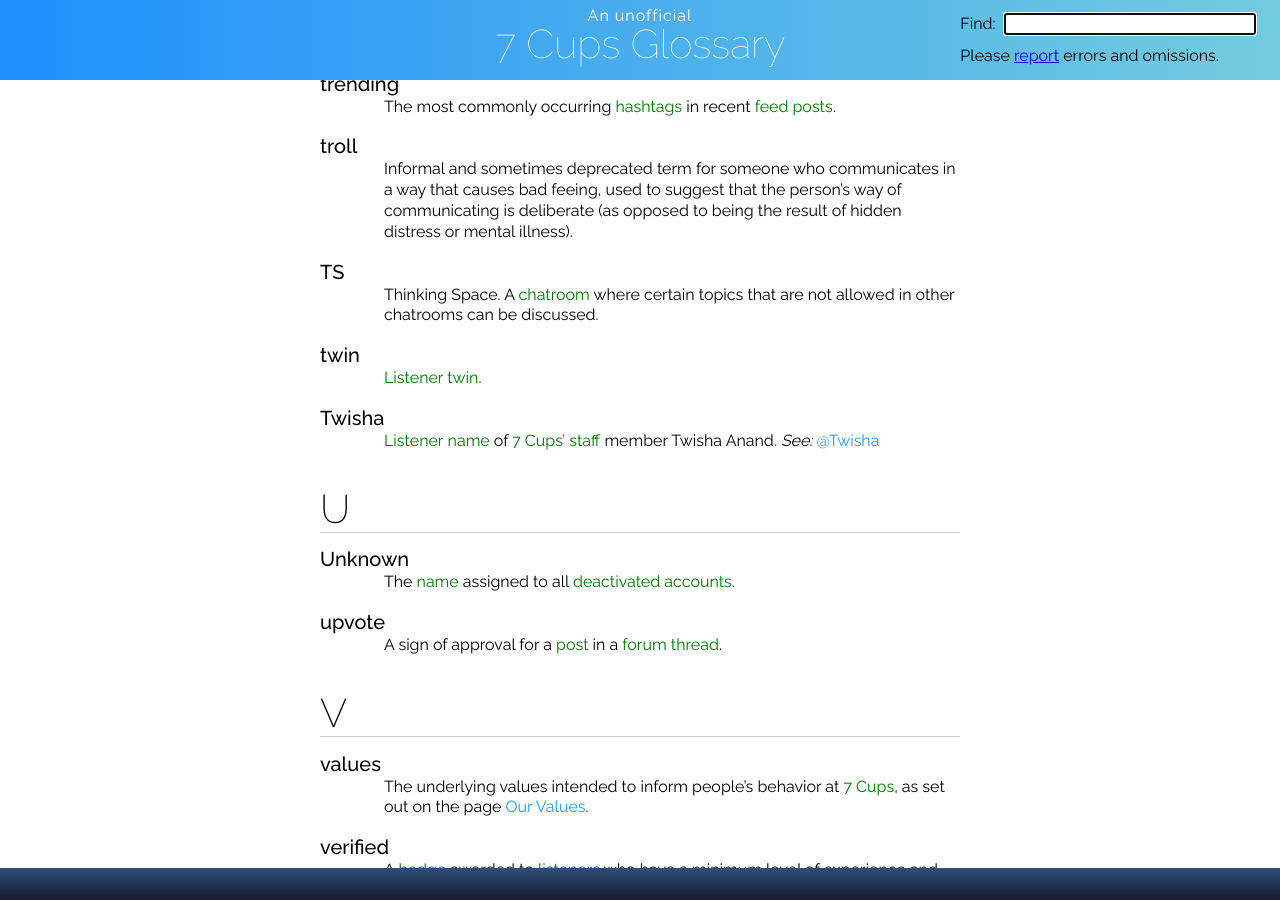
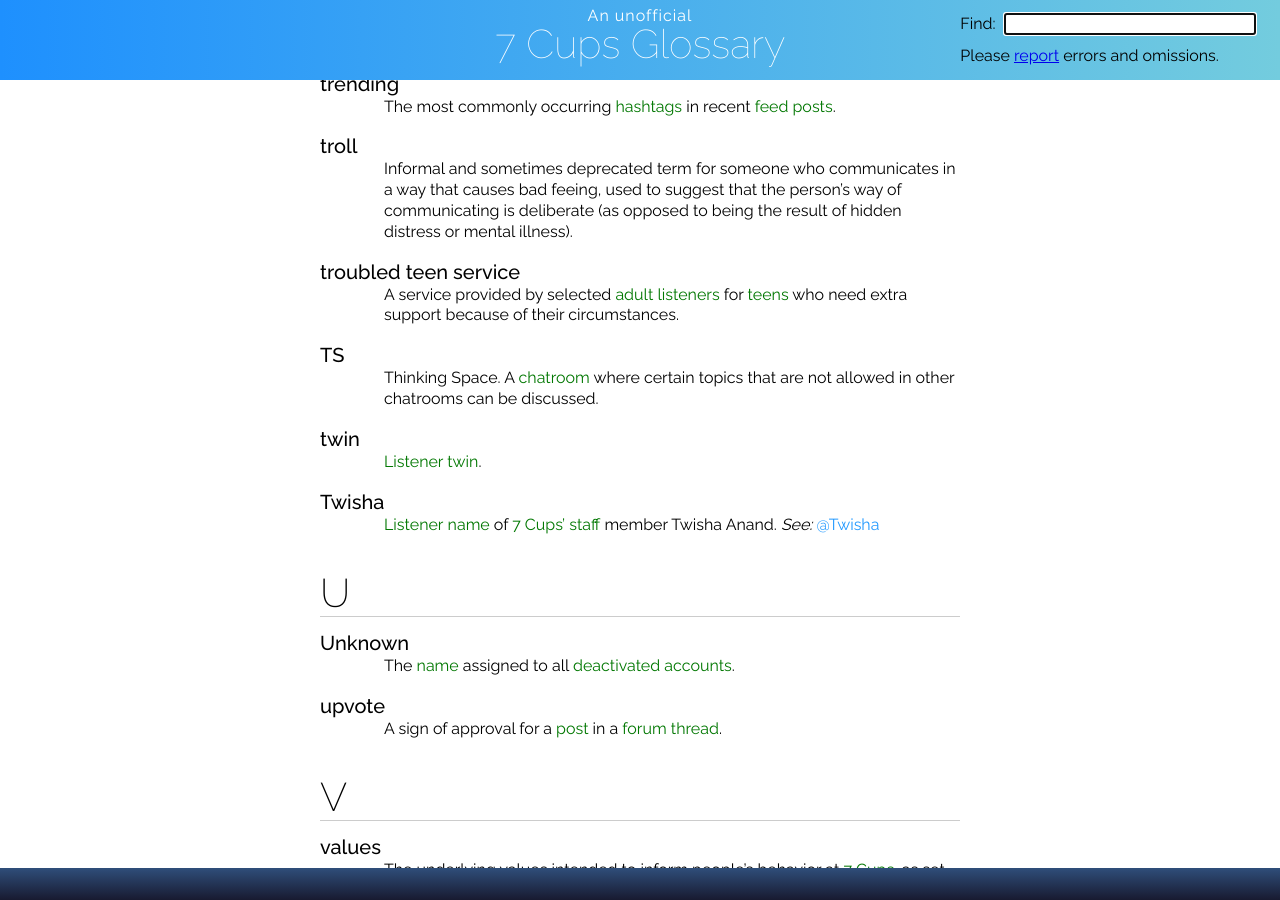
Before and after one commit to RarelyCharlie/rarelycharlie.github.io, a Jekyll site: the page built from glossary.md, in a window 1280 px wide and 900 px high, scrolled down 19207 px. Built offline with Jekyll 4.4.1, drawn with Linux system fonts in a browser that asks for light colours.

Commit message:
add troubled teen service

```diff
--- a/glossary.md
+++ b/glossary.md
@@ -710,6 +710,9 @@ The most commonly occurring ~~hashtags/hashtag~~ in recent ~~feed~~ ~~posts~~.
 # troll
 Informal and sometimes deprecated term for someone who communicates in a way that causes bad feeing, used to suggest that the person's way of communicating is deliberate (as opposed to being the result of hidden distress or mental illness).
 
+# troubled teen service
+A service provided by selected ~~adult~~ ~~listeners/listener~~ for ~~teens/teen~~ who need extra support because of their circumstances.
+
 # TS
 Thinking Space. A ~~chatroom~~ where certain topics that are not allowed in other chatrooms can be discussed.
 
```
